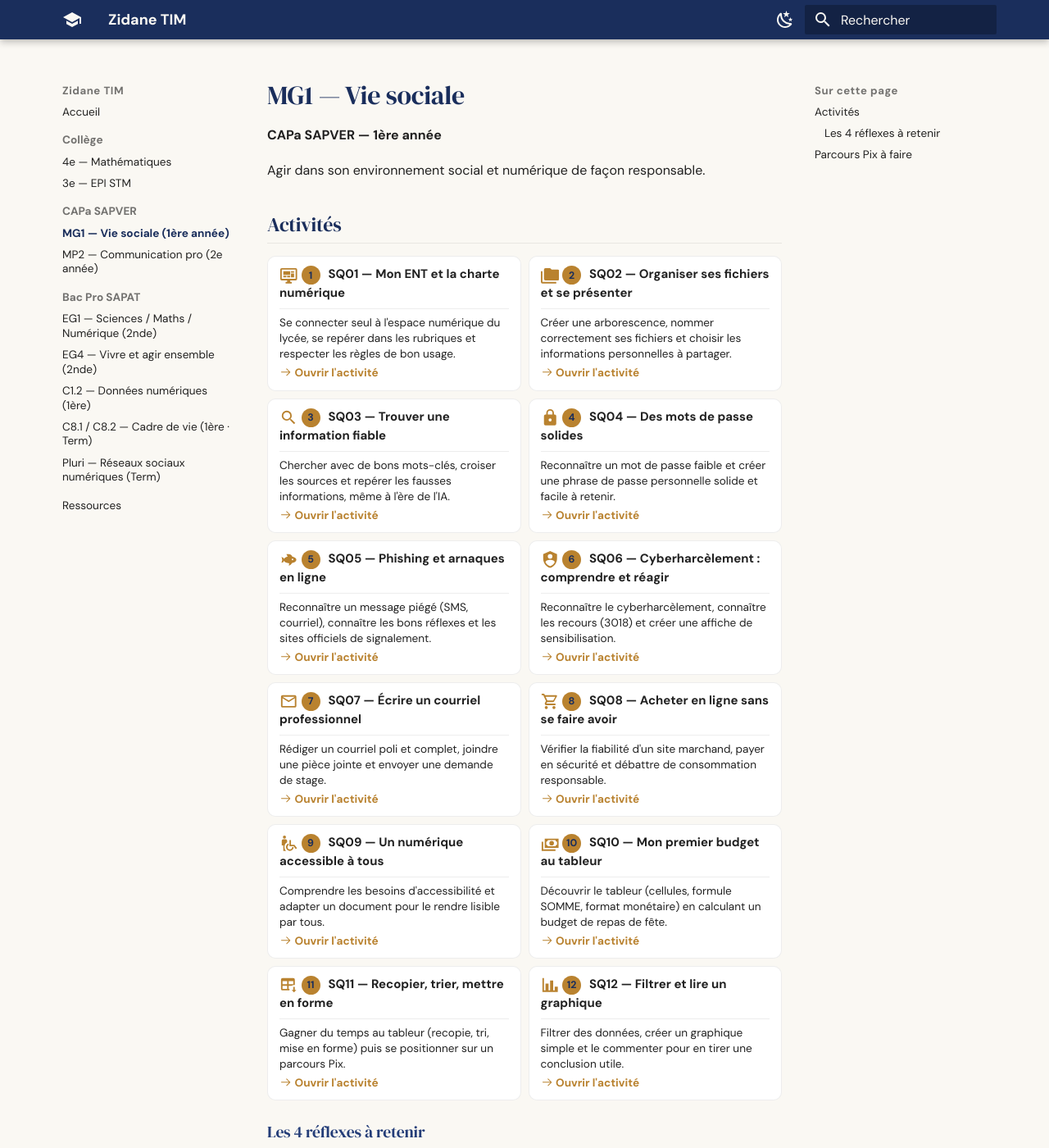
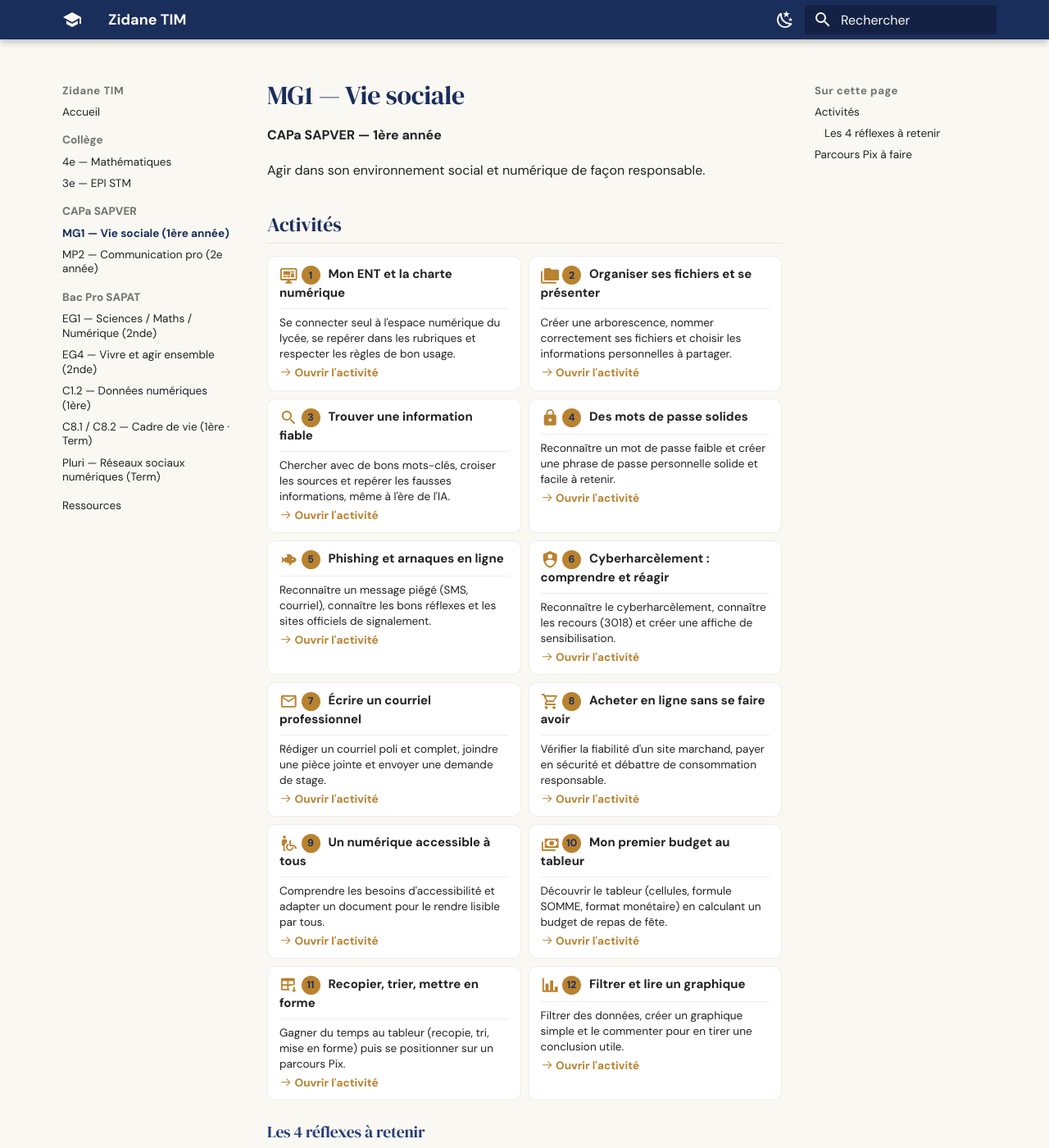
Before and after one commit to zidaneTim/zidane-tim, an MkDocs documentation site: the page built from docs/cours/capa-sapver/mg1-vie-sociale.md, in a window 1280 px wide and 1400 px high. Shown: the whole window at 82% size. Built offline with MkDocs 1.6.1 and Material for MkDocs 9.7.7, drawn with Linux system fonts in a browser that asks for light colours.

Commit message:
MG1 : retrait du préfixe SQ0X dans les titres de carte, numérotation visuelle seule

```diff
--- a/docs/cours/capa-sapver/mg1-vie-sociale.md
+++ b/docs/cours/capa-sapver/mg1-vie-sociale.md
@@ -8,7 +8,7 @@ Agir dans son environnement social et numérique de façon responsable.
 
 <div class="grid cards" markdown>
 
--   :material-monitor-dashboard:{ .lg .middle } <span class="zt-step">1</span> **SQ01 — Mon ENT et la charte numérique**
+-   :material-monitor-dashboard:{ .lg .middle } <span class="zt-step">1</span> **Mon ENT et la charte numérique**
 
     ---
 
@@ -16,7 +16,7 @@ Agir dans son environnement social et numérique de façon responsable.
 
     [:octicons-arrow-right-24: Ouvrir l'activité](activites/sq01-ent-charte.md)
 
--   :material-folder-multiple:{ .lg .middle } <span class="zt-step">2</span> **SQ02 — Organiser ses fichiers et se présenter**
+-   :material-folder-multiple:{ .lg .middle } <span class="zt-step">2</span> **Organiser ses fichiers et se présenter**
 
     ---
 
@@ -24,7 +24,7 @@ Agir dans son environnement social et numérique de façon responsable.
 
     [:octicons-arrow-right-24: Ouvrir l'activité](activites/sq02-organiser-fichiers.md)
 
--   :material-magnify:{ .lg .middle } <span class="zt-step">3</span> **SQ03 — Trouver une information fiable**
+-   :material-magnify:{ .lg .middle } <span class="zt-step">3</span> **Trouver une information fiable**
 
     ---
 
@@ -32,7 +32,7 @@ Agir dans son environnement social et numérique de façon responsable.
 
     [:octicons-arrow-right-24: Ouvrir l'activité](activites/sq03-info-fiable.md)
 
--   :material-lock:{ .lg .middle } <span class="zt-step">4</span> **SQ04 — Des mots de passe solides**
+-   :material-lock:{ .lg .middle } <span class="zt-step">4</span> **Des mots de passe solides**
 
     ---
 
@@ -40,7 +40,7 @@ Agir dans son environnement social et numérique de façon responsable.
 
     [:octicons-arrow-right-24: Ouvrir l'activité](activites/sq04-mots-de-passe.md)
 
--   :material-fish:{ .lg .middle } <span class="zt-step">5</span> **SQ05 — Phishing et arnaques en ligne**
+-   :material-fish:{ .lg .middle } <span class="zt-step">5</span> **Phishing et arnaques en ligne**
 
     ---
 
@@ -48,7 +48,7 @@ Agir dans son environnement social et numérique de façon responsable.
 
     [:octicons-arrow-right-24: Ouvrir l'activité](activites/sq05-phishing.md)
 
--   :material-shield-account:{ .lg .middle } <span class="zt-step">6</span> **SQ06 — Cyberharcèlement : comprendre et réagir**
+-   :material-shield-account:{ .lg .middle } <span class="zt-step">6</span> **Cyberharcèlement : comprendre et réagir**
 
     ---
 
@@ -56,7 +56,7 @@ Agir dans son environnement social et numérique de façon responsable.
 
     [:octicons-arrow-right-24: Ouvrir l'activité](activites/sq06-cyberharcelement.md)
 
--   :material-email-outline:{ .lg .middle } <span class="zt-step">7</span> **SQ07 — Écrire un courriel professionnel**
+-   :material-email-outline:{ .lg .middle } <span class="zt-step">7</span> **Écrire un courriel professionnel**
 
     ---
 
@@ -64,7 +64,7 @@ Agir dans son environnement social et numérique de façon responsable.
 
     [:octicons-arrow-right-24: Ouvrir l'activité](activites/sq07-messagerie-pro.md)
 
--   :material-cart-outline:{ .lg .middle } <span class="zt-step">8</span> **SQ08 — Acheter en ligne sans se faire avoir**
+-   :material-cart-outline:{ .lg .middle } <span class="zt-step">8</span> **Acheter en ligne sans se faire avoir**
 
     ---
 
@@ -72,7 +72,7 @@ Agir dans son environnement social et numérique de façon responsable.
 
     [:octicons-arrow-right-24: Ouvrir l'activité](activites/sq08-achats-en-ligne.md)
 
--   :material-human-wheelchair:{ .lg .middle } <span class="zt-step">9</span> **SQ09 — Un numérique accessible à tous**
+-   :material-human-wheelchair:{ .lg .middle } <span class="zt-step">9</span> **Un numérique accessible à tous**
 
     ---
 
@@ -80,7 +80,7 @@ Agir dans son environnement social et numérique de façon responsable.
 
     [:octicons-arrow-right-24: Ouvrir l'activité](activites/sq09-accessibilite.md)
 
--   :material-cash-multiple:{ .lg .middle } <span class="zt-step">10</span> **SQ10 — Mon premier budget au tableur**
+-   :material-cash-multiple:{ .lg .middle } <span class="zt-step">10</span> **Mon premier budget au tableur**
 
     ---
 
@@ -88,7 +88,7 @@ Agir dans son environnement social et numérique de façon responsable.
 
     [:octicons-arrow-right-24: Ouvrir l'activité](activites/sq10-tableur-budget.md)
 
--   :material-table-arrow-down:{ .lg .middle } <span class="zt-step">11</span> **SQ11 — Recopier, trier, mettre en forme**
+-   :material-table-arrow-down:{ .lg .middle } <span class="zt-step">11</span> **Recopier, trier, mettre en forme**
 
     ---
 
@@ -96,7 +96,7 @@ Agir dans son environnement social et numérique de façon responsable.
 
     [:octicons-arrow-right-24: Ouvrir l'activité](activites/sq11-tableur-consolidation.md)
 
--   :material-chart-bar:{ .lg .middle } <span class="zt-step">12</span> **SQ12 — Filtrer et lire un graphique**
+-   :material-chart-bar:{ .lg .middle } <span class="zt-step">12</span> **Filtrer et lire un graphique**
 
     ---
 
```
